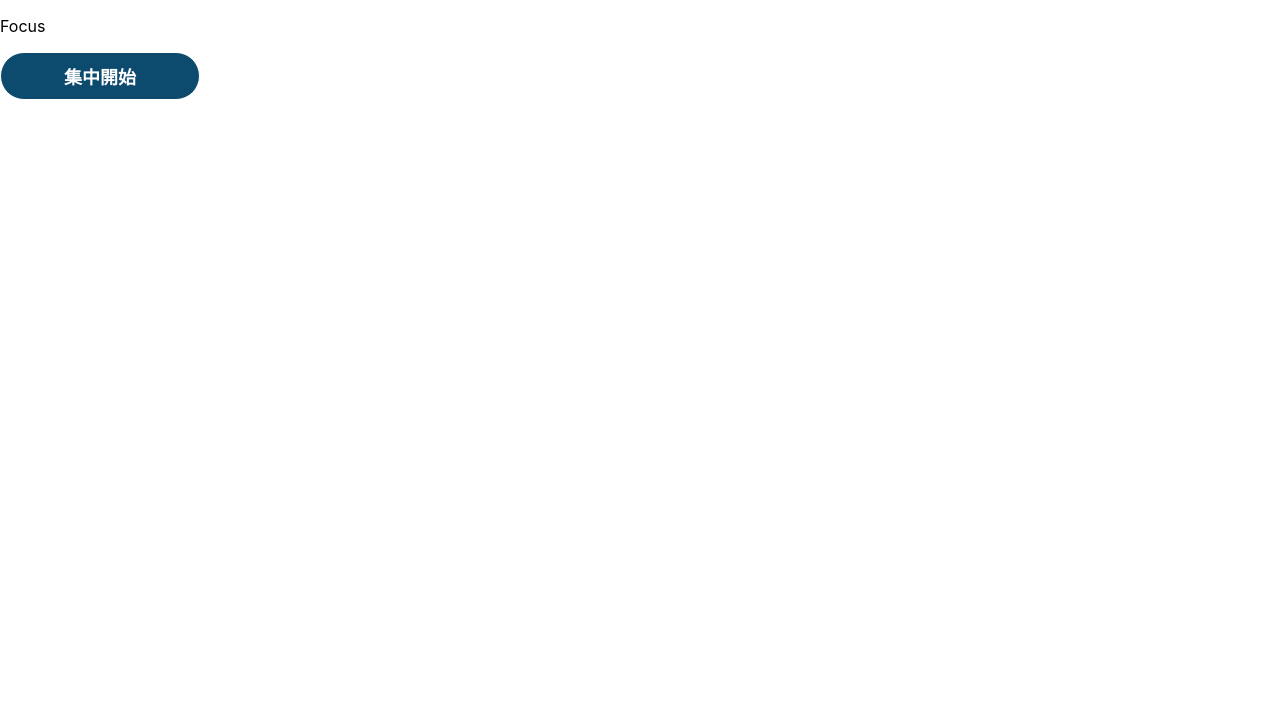
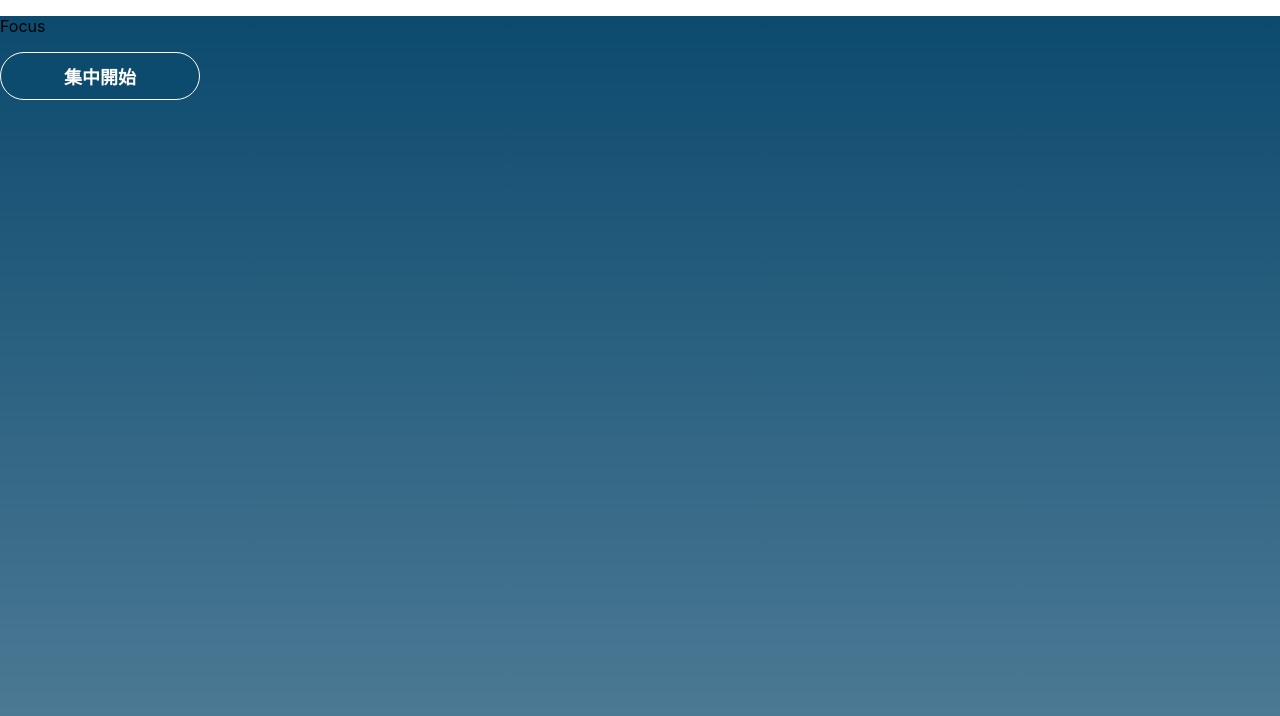
Before and after one commit to takumiozato/Focus, a Next.js app: page / in a window 1280 px wide. Shown: the top 716 px of the page. Built offline with nearby package versions, Linux system fonts and the light colour scheme.

Commit message:
add bgcolor

```diff
--- a/components/pages/HomePage/index.tsx
+++ b/components/pages/HomePage/index.tsx
@@ -4,7 +4,7 @@ import styles from './style.module.scss'
 
 const Home = () => {
   return (
-    <div>
+    <div className={styles.body}>
       <Head>
         <title>Focus</title>
         <meta name="description" content="It's Pomodoro Timer." />
--- a/components/pages/HomePage/style.module.scss
+++ b/components/pages/HomePage/style.module.scss
@@ -1,3 +1,10 @@
+@import '@variables';
+
 .buttonWrapper {
   width: 200px;
 }
+
+.body {
+  height: 100vh;
+  background: linear-gradient($color_primary, $color_primary_light);
+}
--- a/styles/variables.scss
+++ b/styles/variables.scss
@@ -1,5 +1,7 @@
 $color-primary: #0c4a6e;
+$color-primary-light: #0c4a6eb3;
 $color-secondary: #f43f5e;
+$color-secondary-light: #f43f5eb3;
 $color-text: #525252;
 $color-gray: #a3a3a3;
 $color-neutral: #fafafa;
```
